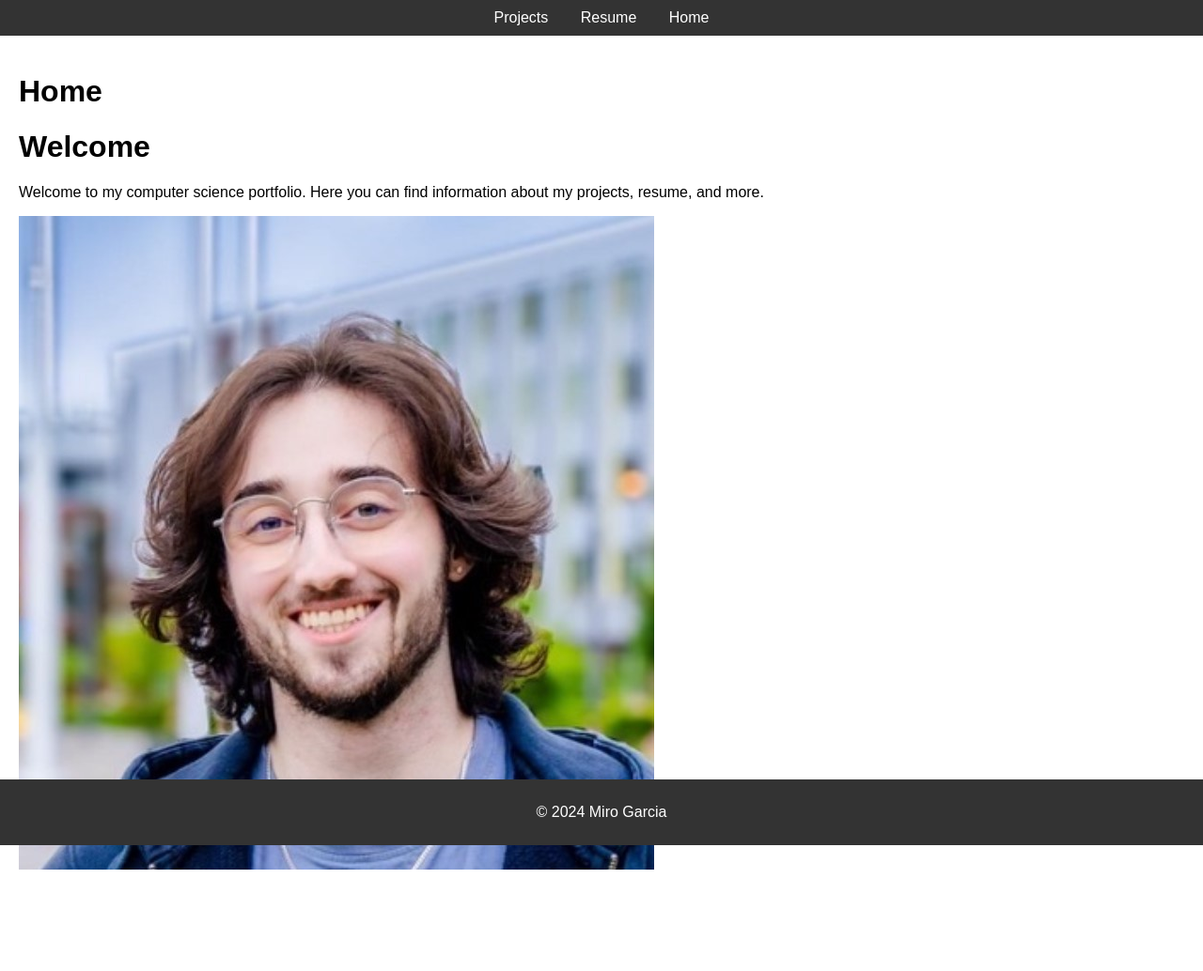
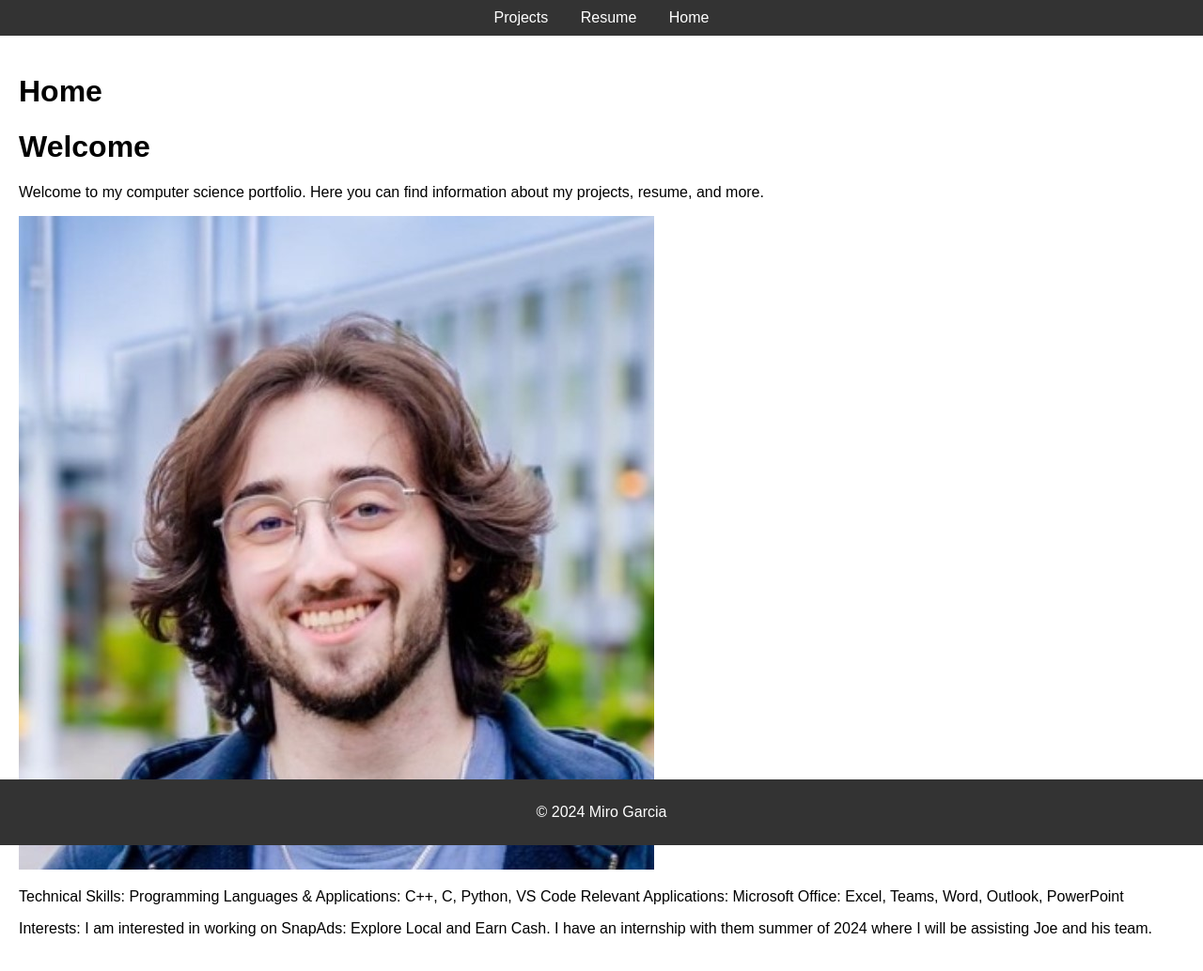
Before and after one commit to miropg/personal-website, a Jekyll site: the page built from index.md, in a window 1280 px wide. Shown: the whole page at 94% size. Built offline with Jekyll 4.4.1, drawn with Linux system fonts in a browser that asks for light colours; before the commit the page ends 966 px from its top, so only the background shows below that.

Commit message:
Update index.md

```diff
--- a/index.md
+++ b/index.md
@@ -9,3 +9,11 @@ nav_order: 1
 Welcome to my computer science portfolio. Here you can find information about my projects, resume, and more.
 
 ![Profile Photo]({{ site.baseurl }}/assets/images/IMG_1532.jpg)
+
+Technical Skills:
+Programming Languages & Applications: C++, C, Python, VS Code
+Relevant Applications: Microsoft Office: Excel, Teams, Word, Outlook, PowerPoint
+
+Interests:
+I am interested in working on SnapAds: Explore Local and Earn Cash.
+I have an internship with them summer of 2024 where I will be assisting Joe and his team.
```
